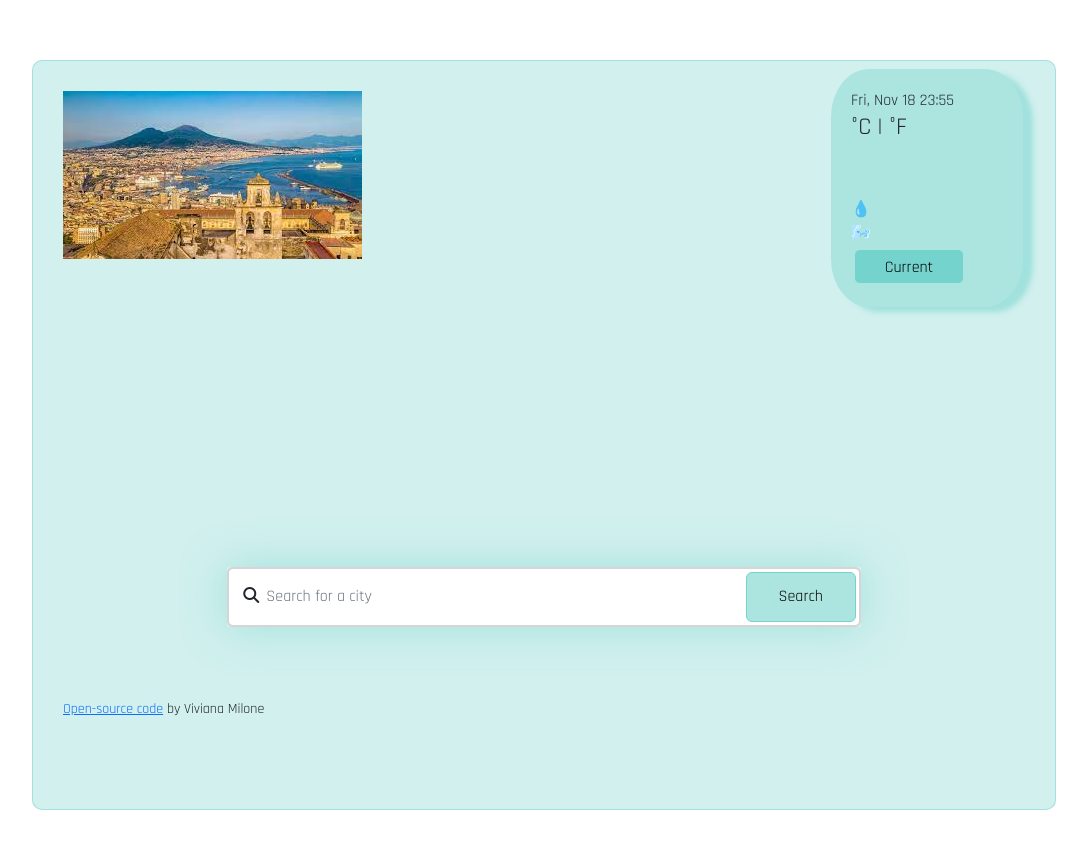
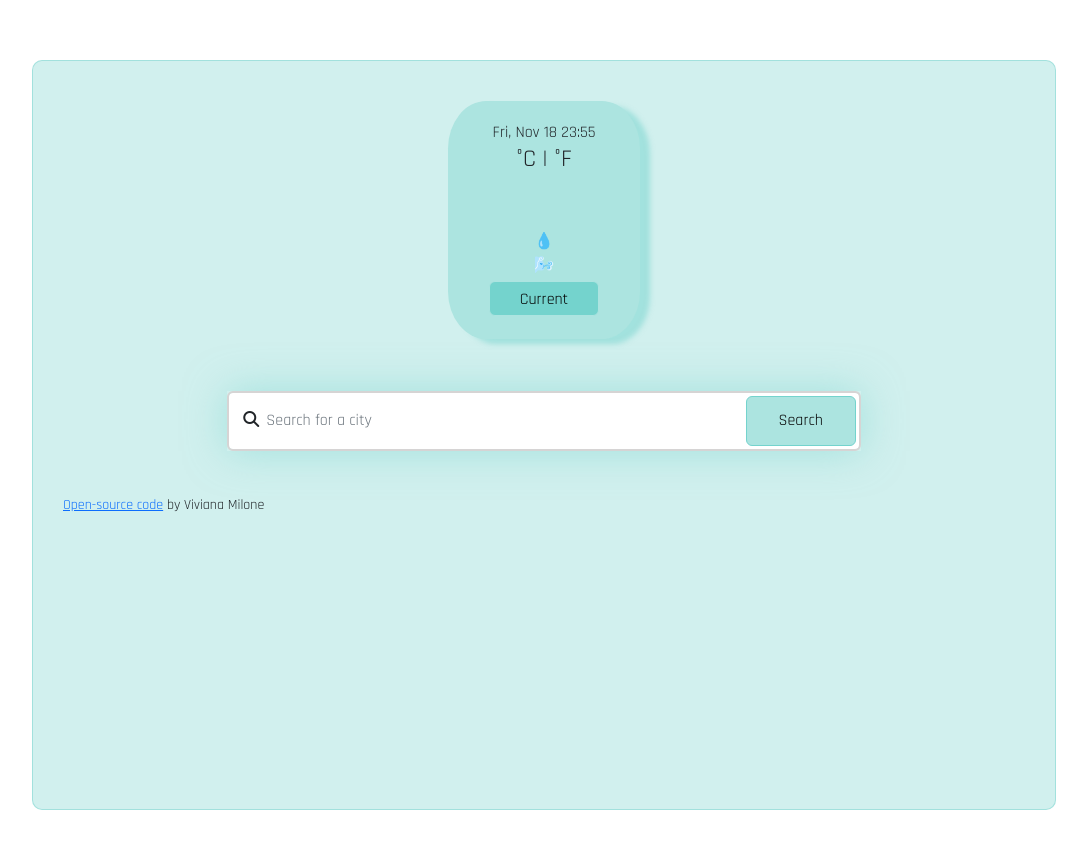
Before and after one commit to VivianaCodes/weather-app-project, a plain HTML site: page index.html in a window 1280 px wide. Shown: the whole page, without its empty margins (96-1183 px from the left). Drawn offline with nearby package versions, Linux system fonts and the light colour scheme; no server answers; a web font is replaced by a local one.

Commit message:
Removed Photo from HTML and adjusted CSS

```diff
--- a/index.html
+++ b/index.html
@@ -23,7 +23,6 @@
   </head>
   <body>
     <div class="container">
-        <img src="images/Naples.jpg" alt="Naples" id="#photo-city"/>
       <div class="card-now">
   <div class="card-body-now">
     <h3 class="card-title" id="current-city"></h3>
--- a/src/style.css
+++ b/src/style.css
@@ -14,19 +14,23 @@ body {
 #photo-city {
   position: relative;
   padding: 20px;
-  left: 10px;
-  right: 10px;
-  height: auto;
+
   max-width: 100%;
   top: -180;
   border-radius: 35px;
 }
 .card-now {
-  position: relative;
+  text-align: center;
+  margin: 10px auto;
+  padding: 20px;
+  /* position: relative;
   padding: 20px;
   margin-left: auto;
   margin-right: 2px;
-  top: -190px;
+  left: 10px;
+  right: 100px;
+  height: auto;
+  top: -190px; */
   background-color: #ace4e0;
   width: 12rem;
   max-width: 100%;
@@ -39,9 +43,11 @@ body {
 #forecast-icon {
   width: 50%;
 }
+
 .future-days {
-  margin-top: -130px;
+  margin: 20px;
 }
+
 .card {
   background-color: #ace4e0;
   border-radius: 10px;
@@ -59,7 +65,7 @@ body {
   font-size: 18px;
 }
 .height {
-  height: 25vh;
+  height: 18vh;
 }
 
 .search {
```
